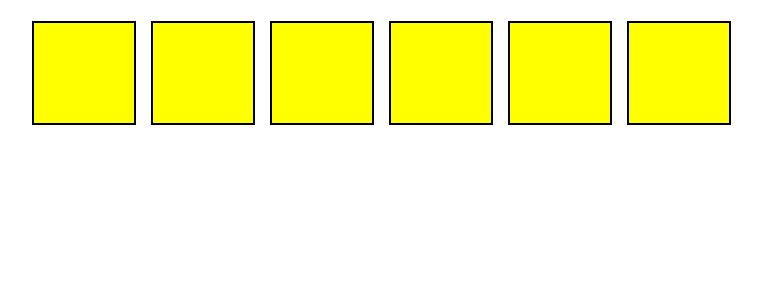
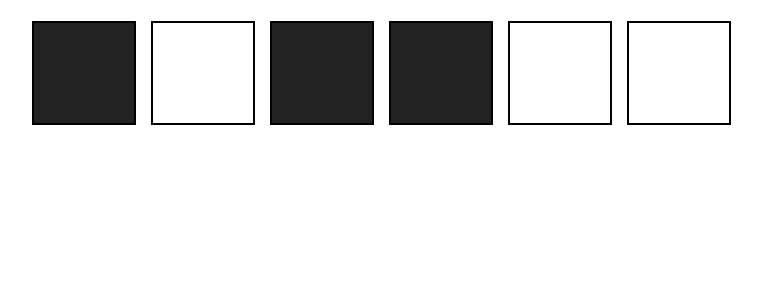
Before and after one commit to alexwebcoder/ReactPractice, a React (Create React App) app: page / in a window 1280 px wide. Shown: the top 300 px of the page, without its empty margins (259-1021 px from the left). Built offline with nearby package versions, Linux system fonts and the light colour scheme.

Commit message:
localizing state todo list example

```diff
--- a/src/App.js
+++ b/src/App.js
@@ -1,22 +1,14 @@
 import { useState } from "react";
 import boxes from "./boxes"
+import Box from "./components/Box";
 
-const App = ({darkMode}) => {
+const App = () => {
 
 const [squares, setSquares] = useState(boxes);
-console.log(squares.length)
-// props.darkMode;
-
-const styles = {
-  // backgroundColor: darkMode ? '#000' :  '#ccc'
-  backgroundColor: 'red'
-
-}
-
-squares.length % 2 === 0 ? styles.backgroundColor = 'yellow' : styles.backgroundColor = 'red'
 
 
-const boxElements = squares.map((square) => <div style={styles} className="square-parent" key={square.id}></div>)
+const boxElements = squares.map((square) => <Box key={square.id} on={square.on} />)
+
   return (
       <h1>{boxElements}</h1>
   )
--- /dev/null
+++ b/src/components/Box.js
@@ -0,0 +1,24 @@
+import { useState } from "react";
+
+
+const Box = ({on}) => {
+
+    const [onOrOff, setOnOrOff] = useState(on);
+
+
+    const styles = {
+
+        backgroundColor: onOrOff  ?  '#222' : 'transparent'
+
+    }
+
+    const handleState = () => {
+        setOnOrOff((prevState) => !prevState)
+    }
+
+    return (
+        <div onClick={handleState} style={styles} className="square-parent"></div>
+    )
+}
+
+export default Box;
```
